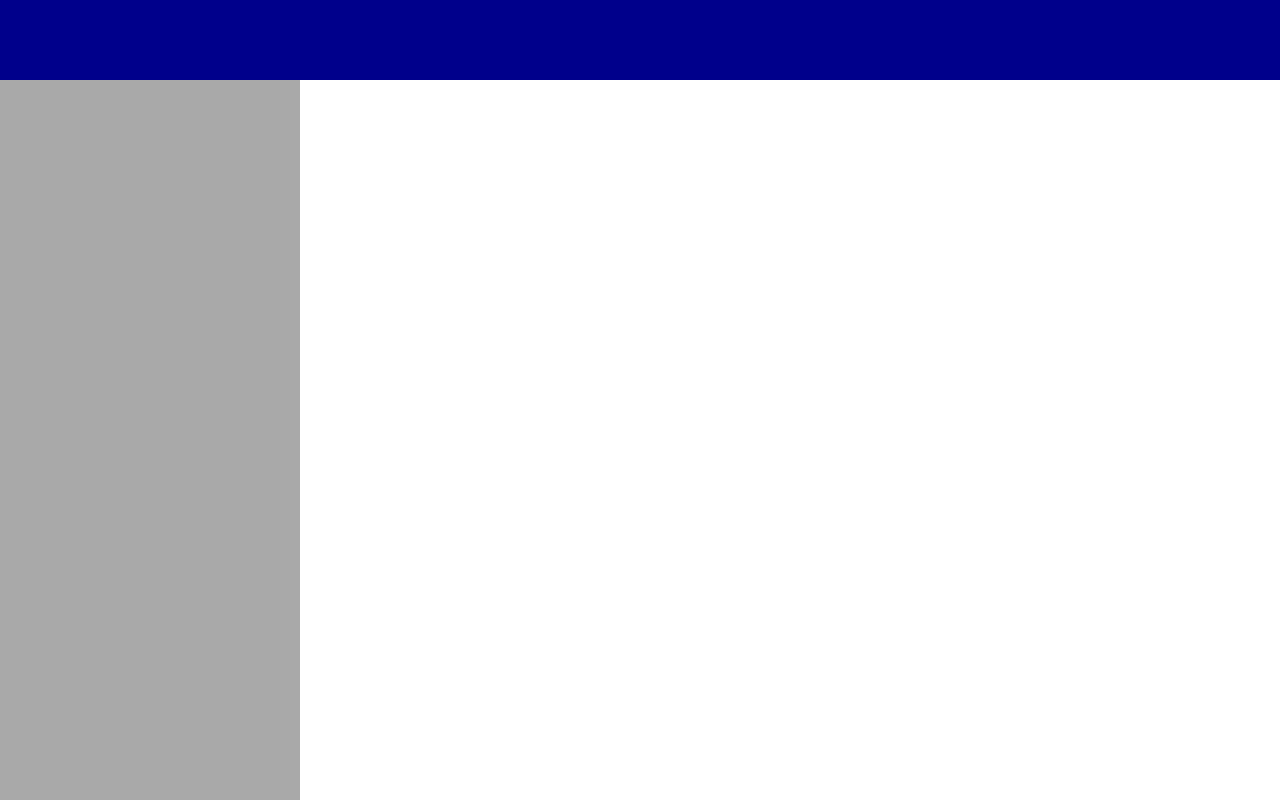
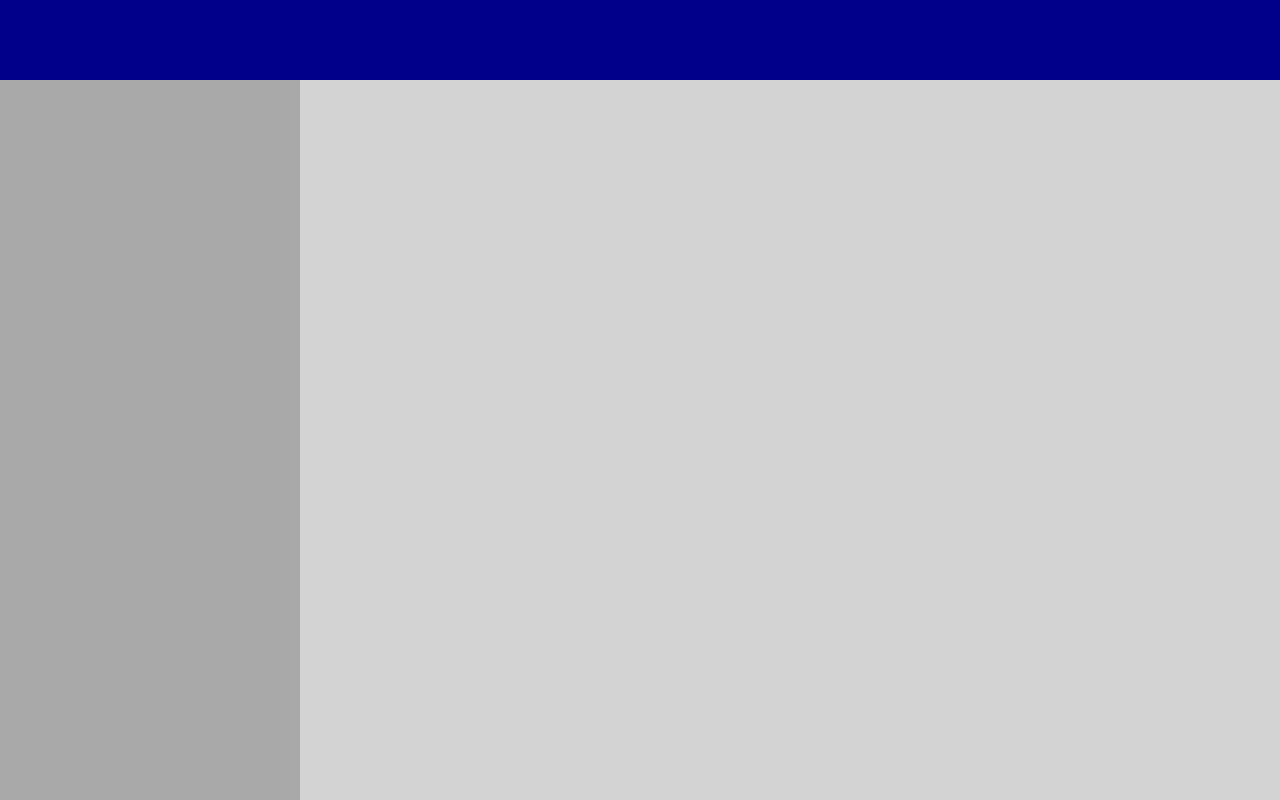
Before and after one commit to EdgeJay/react-starter-kit, a React app: page / in a window 1280 px wide. Built offline with nearby package versions, Linux system fonts and the light colour scheme.

Commit message:
tweak css rules

```diff
--- a/src/client/components/App.tsx
+++ b/src/client/components/App.tsx
@@ -15,6 +15,10 @@ const GlobalStyle = createGlobalStyle<{ theme: ITheme }>`
     font-size: ${props => props.theme.fontSize};
     font-family: ${props => props.theme.fontFamily};
     min-height: 100%;
+  }
+
+  #mount {
+    height: 100vh;
   }
 `;
 
@@ -35,6 +39,7 @@ function App() {
             { name: 'page-end' },
           ]}
         >
+          {/* Header */}
           <GridItem
             area={{
               rowStart: 'header-top',
@@ -44,6 +49,7 @@ function App() {
             }}
             style={{ backgroundColor: 'darkblue' }}
           />
+          {/* Side Menu */}
           <GridItem
             area={{
               rowStart: 'header-bottom',
@@ -53,6 +59,16 @@ function App() {
             }}
             style={{ backgroundColor: 'darkgrey' }}
           />
+          {/* Content */}
+          <GridItem
+            area={{
+              rowStart: 'header-bottom',
+              columnStart: 'sidemenu-right',
+              rowEnd: 'page-end',
+              columnEnd: 'header-right',
+            }}
+            style={{ backgroundColor: 'lightgrey' }}
+          />
         </GridContainer>
       </React.Fragment>
     </ThemeProvider>
--- a/src/client/components/base/Grid.tsx
+++ b/src/client/components/base/Grid.tsx
@@ -31,7 +31,7 @@ const GridContainer = styled.div<IGridContainerProps>`
   display: grid;
   grid-template-columns: ${({ columns }) => convertToGridTemplateLines(columns)};
   grid-template-rows: ${({ rows }) => convertToGridTemplateLines(rows)};
-  height: 100vh;
+  height: 100%;
 `;
 
 const GridItem = styled.div<IGridItemProps>`
```
